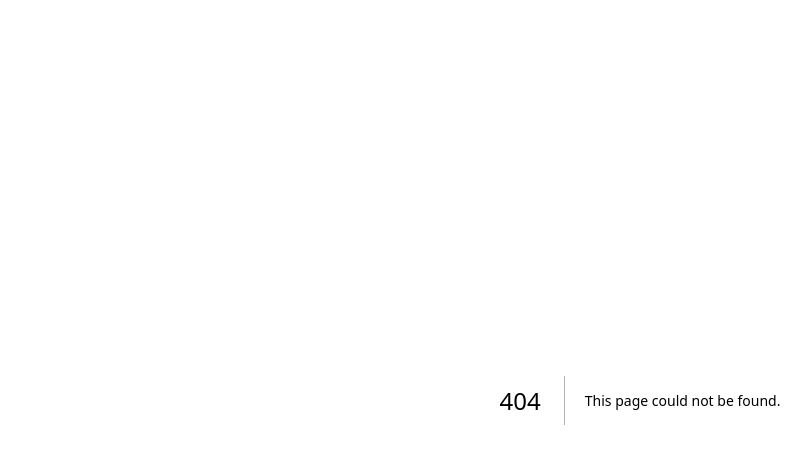
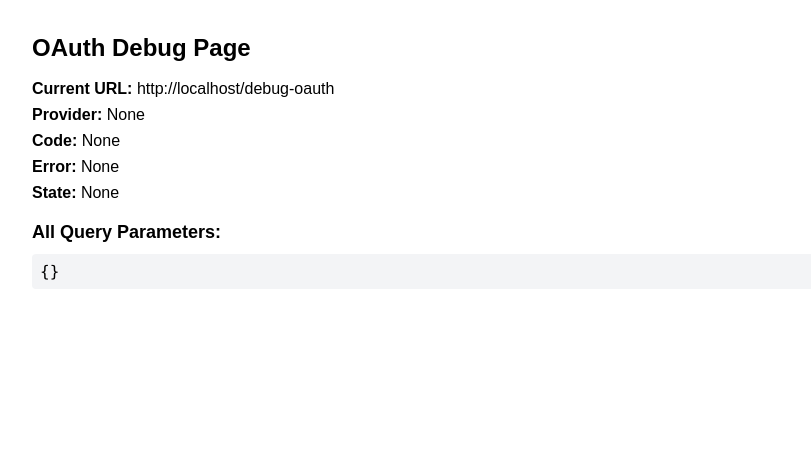
Before and after one commit to Damon-Thomas/Social-Media-Site, a Next.js app: page /debug-oauth in a window 1280 px wide. Before the commit this address had no page. Shown: the top 464 px of the page, without its empty margins (0-811 px from the left). Built offline with nearby package versions, Linux system fonts and the light colour scheme.

Commit message:
feat: update OAuth button redirect URIs to use dynamic origin and add DebugOAuth page for query parameter inspection

```diff
--- /dev/null
+++ b/app/debug-oauth/page.tsx
@@ -0,0 +1,34 @@
+"use client";
+import { useSearchParams } from "next/navigation";
+import { Suspense } from "react";
+
+function DebugOAuthInner() {
+  const params = useSearchParams();
+
+  return (
+    <div className="p-8">
+      <h1 className="text-2xl font-bold mb-4">OAuth Debug Page</h1>
+      <div className="space-y-2">
+        <p><strong>Current URL:</strong> {window.location.href}</p>
+        <p><strong>Provider:</strong> {params.get("provider") || "None"}</p>
+        <p><strong>Code:</strong> {params.get("code") || "None"}</p>
+        <p><strong>Error:</strong> {params.get("error") || "None"}</p>
+        <p><strong>State:</strong> {params.get("state") || "None"}</p>
+      </div>
+      <div className="mt-4">
+        <h2 className="text-lg font-semibold">All Query Parameters:</h2>
+        <pre className="bg-gray-100 p-2 mt-2 rounded">
+          {JSON.stringify(Object.fromEntries(params.entries()), null, 2)}
+        </pre>
+      </div>
+    </div>
+  );
+}
+
+export default function DebugOAuth() {
+  return (
+    <Suspense fallback={<div>Loading...</div>}>
+      <DebugOAuthInner />
+    </Suspense>
+  );
+}
--- a/app/ui/form/auth/GithubButton.tsx
+++ b/app/ui/form/auth/GithubButton.tsx
@@ -23,9 +23,10 @@ function GithubIcon(props: React.ComponentPropsWithoutRef<"svg">) {
 
 export default function GithubButton() {
   const handleGithubLogin = () => {
+    const currentOrigin = window.location.origin;
     const params = new URLSearchParams({
       client_id: process.env.NEXT_PUBLIC_GITHUB_ID!,
-      redirect_uri: "http://localhost:3000/auth/oauth-callback?provider=github",
+      redirect_uri: `${currentOrigin}/auth/oauth-callback?provider=github`,
       scope: "read:user user:email",
       allow_signup: "true",
     });
--- a/app/ui/form/auth/GoogleButton.tsx
+++ b/app/ui/form/auth/GoogleButton.tsx
@@ -32,9 +32,10 @@ function GoogleIcon(props: React.ComponentPropsWithoutRef<"svg">) {
 
 export default function GoogleButton() {
   const handleGoogleLogin = () => {
+    const currentOrigin = window.location.origin;
     const params = new URLSearchParams({
       client_id: process.env.NEXT_PUBLIC_GOOGLE_CLIENT_ID!,
-      redirect_uri: "http://localhost:3000/auth/oauth-callback?provider=google",
+      redirect_uri: `${currentOrigin}/auth/oauth-callback?provider=google`,
       response_type: "code",
       scope: "openid email profile",
       access_type: "offline",
```
